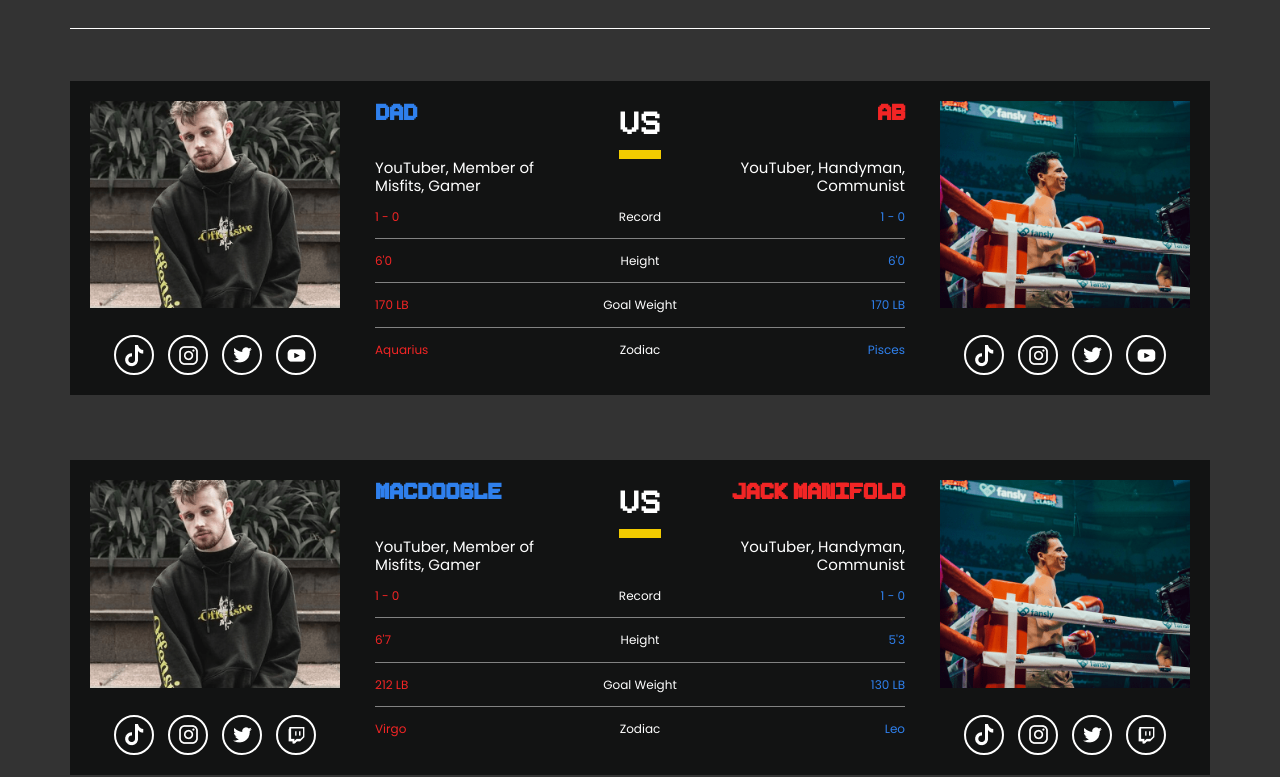
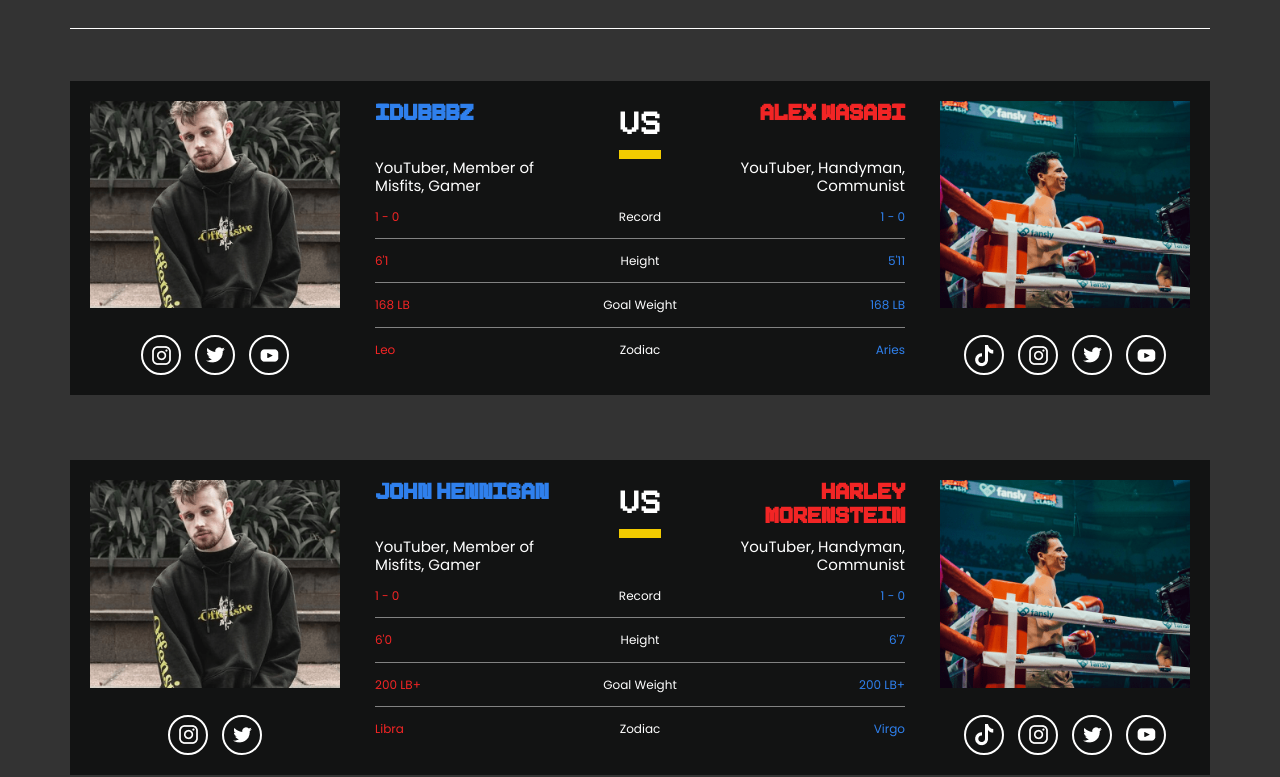
Before and after one commit to Braedencraig/creator-clash-2, a Next.js app: page / in a window 1280 px wide. Shown: the part 1143-1920 px from the top of the page. Built offline with nearby package versions, Linux system fonts and the light colour scheme.

Commit message:
edits per request

```diff
--- a/components/hero.jsx
+++ b/components/hero.jsx
@@ -10,7 +10,11 @@ export default function Hero() {
         <h2>AMALIE ARENA // Tampa, FL</h2>
       </div>
       <div className="buttons">
-        <button>
+        <button
+          onClick={() => {
+            window.open("https://www.ticketmaster.com/event/0D005E33DAC2E9EC");
+          }}
+        >
           <span>
             <img src="/assets/cartblack.png" alt="shopping cart" />
           </span>
--- a/components/matchups.js
+++ b/components/matchups.js
@@ -17,71 +17,168 @@ export default function Matchups() {
   const matchups = [
     {
       fighter1: {
-        name: "Dad",
+        name: "idubbbz",
+        bio: "YouTuber, Member of Misfits, Gamer",
+        record: "1 - 0",
+        height: "6'1",
+        weight: "168 LB",
+        zodiac: "Leo",
+        img: "/assets/goodguyfitz.png",
+        class: "light heavyweight",
+        socials: {
+          insta: "https://www.instagram.com/idubbbz/",
+          youtube: "https://www.youtube.com/c/idubbbztv",
+          twitter: "https://twitter.com/Idubbbz",
+        },
+      },
+      fighter2: {
+        name: "Alex Wasabi",
+        bio: "YouTuber, Handyman, Communist",
+        record: "1 - 0",
+        height: "5'11",
+        weight: "168 LB",
+        zodiac: "Aries",
+        img: "/assets/ididathing.png",
+        class: "light heavyweight",
+        socials: {
+          tiktok: "https://www.tiktok.com/@alexwassabi?lang=en",
+          insta: "https://www.instagram.com/alexwassabi/?hl=en",
+          youtube: "https://www.youtube.com/@Wassabi",
+          twitter: "https://twitter.com/AlexWassabi",
+        },
+      },
+      class: ["comedy"],
+    },
+    {
+      fighter1: {
+        name: "John Hennigan",
         bio: "YouTuber, Member of Misfits, Gamer",
         record: "1 - 0",
         height: "6'0",
-        weight: "170 LB",
-        zodiac: "Aquarius",
+        weight: "200 LB+",
+        zodiac: "Libra",
         img: "/assets/goodguyfitz.png",
-        class: "middleweight",
+        class: "super heavyweight",
         socials: {
-          tiktok: "https://www.tiktok.com/@nathanbarnatt",
-          insta: "https://www.instagram.com/NathanBarnatt/",
-          youtube: "https://www.youtube.com/@barnatt",
+          insta: "http://instagram.com/johnhennigan",
           twitter:
-            "https://twitter.com/NathanBarnatt?ref_src=twsrc%5Egoogle%7Ctwcamp%5Eserp%7Ctwgr%5Eauthor",
+            "https://twitter.com/TheRealMorrison?ref_src=twsrc%5Egoogle%7Ctwcamp%5Eserp%7Ctwgr%5Eauthor",
         },
       },
       fighter2: {
-        name: "AB",
+        name: "Harley Morenstein",
         bio: "YouTuber, Handyman, Communist",
         record: "1 - 0",
-        height: "6'0",
-        weight: "170 LB",
-        zodiac: "Pisces",
+        height: "6'7",
+        weight: "200 LB+",
+        zodiac: "Virgo",
         img: "/assets/ididathing.png",
-        class: "middleweight",
+        class: "super heavyweight",
         socials: {
-          tiktok: "https://www.tiktok.com/@_starkilla",
-          insta: "https://www.instagram.com/_starkilla/?hl=en",
-          youtube: "https://www.youtube.com/c/Starkilla",
-          twitter: "https://twitter.com/_Starkilla",
+          tiktok: "https://www.tiktok.com/@harleyplays",
+          insta: "http://instagram.com/harleyplays",
+          youtube: "https://www.youtube.com/c/HarleyMorenstein",
+          twitter: "https://twitter.com/HarleyPlays",
         },
       },
-      class: ["comedy", "podcasting"],
+      class: ["wrestling", "comedy"],
     },
     {
       fighter1: {
-        name: "MacDoogle",
+        name: "Ididathing",
         bio: "YouTuber, Member of Misfits, Gamer",
         record: "1 - 0",
-        height: "6'7",
-        weight: "212 LB",
+        height: "6'3",
+        weight: "200 LB+",
+        zodiac: "Leo",
+        img: "/assets/goodguyfitz.png",
+        class: "heavyweight",
+        socials: {
+          youtube: "https://www.youtube.com/c/Ididathing",
+          twitter: "https://twitter.com/ididathing1",
+        },
+      },
+      fighter2: {
+        name: "Fitz",
+        bio: "YouTuber, Handyman, Communist",
+        record: "1 - 0",
+        height: "6'3",
+        weight: "200 LB+",
         zodiac: "Virgo",
+        img: "/assets/ididathing.png",
+        class: "heavyweight",
+        socials: {
+          tiktok: "https://www.tiktok.com/@fitz?lang=en",
+          insta: "https://www.instagram.com/goodguyfitz/",
+          youtube: "https://www.youtube.com/c/Fitz",
+          twitter: "https://twitter.com/GoodGuyFitz",
+        },
+      },
+      class: ["comedy", "gaming"],
+    },
+    {
+      fighter1: {
+        name: "Froggy Fresh",
+        bio: "YouTuber, Member of Misfits, Gamer",
+        record: "1 - 0",
+        height: "5'2",
+        weight: "130 LB",
+        zodiac: "Capricorn",
         img: "/assets/goodguyfitz.png",
         class: "featherweight",
         socials: {
-          tiktok: "https://www.tiktok.com/@itsmacdoogle?lang=en",
-          insta: "https://www.instagram.com/ItsMacDoogle/",
-          twitch: "https://www.twitch.tv/itsmacdoogle",
-          twitter: "https://twitter.com/ItsMacDoogle",
+          insta: "https://www.instagram.com/iamfroggyfresh/?hl=en",
+          youtube: "https://www.youtube.com/channel/UC77bLHly_nVZJzL-nXSO2XQ",
+          twitter: "https://twitter.com/iAmFroggyFresh",
         },
       },
       fighter2: {
-        name: "Jack Manifold",
+        name: "Chris Ray Gun",
         bio: "YouTuber, Handyman, Communist",
         record: "1 - 0",
-        height: "5'3",
+        height: "5'4",
         weight: "130 LB",
-        zodiac: "Leo",
+        zodiac: "Sagittarius",
         img: "/assets/ididathing.png",
         class: "featherweight",
         socials: {
-          tiktok: "https://www.tiktok.com/@jackmanifoldtv?lang=en",
-          insta: "https://www.instagram.com/JackManifoldTV/",
-          twitch: "https://www.twitch.tv/JackManifoldTV",
-          twitter: "https://twitter.com/JackManifoldTV",
+          tiktok: "https://www.tiktok.com/@chrisraygun?lang=en",
+          twitch: "https://www.twitch.tv/chrisraygun",
+          youtube: "https://www.twitch.tv/chrisraygun",
+          twitter: "https://twitter.com/ChrisRGun",
+        },
+      },
+      class: ["music", "gaming"],
+    },
+    {
+      fighter1: {
+        name: "YodelingHaley",
+        bio: "YouTuber, Member of Misfits, Gamer",
+        record: "1 - 0",
+        height: "5'8",
+        weight: "140 LB",
+        zodiac: "Libra",
+        img: "/assets/goodguyfitz.png",
+        class: "lightweight",
+        socials: {
+          tiktok: "https://www.tiktok.com/@yodelinghaley?lang=en",
+          insta: "https://www.instagram.com/yodelinghaley/?hl=en",
+          youtube: "https://www.youtube.com/channel/UCsNOMACOZuOMd3snYwjlX9w",
+        },
+      },
+      fighter2: {
+        name: "Marisha Ray Huber",
+        bio: "YouTuber, Handyman, Communist",
+        record: "1 - 0",
+        height: "5'6",
+        weight: "140 LB",
+        zodiac: "Taurus",
+        img: "/assets/ididathing.png",
+        class: "lightweight",
+        socials: {
+          insta: "https://www.instagram.com/marisha_ray/?hl=en",
+          twitter:
+            "https://twitter.com/Marisha_Ray?ref_src=twsrc%5Egoogle%7Ctwcamp%5Eserp%7Ctwgr%5Eauthor",
         },
       },
       class: ["comedy", "gaming"],
@@ -117,76 +214,6 @@ export default function Matchups() {
           twitch: "https://www.twitch.tv/muscleparty",
           youtube: "https://www.youtube.com/channel/UCfxiHyr_Aie9Cl2qQvnAaBg",
           twitter: "https://twitter.com/Hundar",
-        },
-      },
-      class: ["comedy", "gaming"],
-    },
-    {
-      fighter1: {
-        name: "Alanah Pearce",
-        bio: "YouTuber, Member of Misfits, Gamer",
-        record: "1 - 0",
-        height: "5'9",
-        weight: "165 LB",
-        zodiac: "Virgo",
-        img: "/assets/goodguyfitz.png",
-        class: "middleweight",
-        socials: {
-          tiktok: "https://www.tiktok.com/@charalanahzard?lang=en",
-          insta: "https://www.instagram.com/charalanahzard/",
-          youtube: "https://www.youtube.com/channel/UCKpBmnEfSy20al-Fk_2YzVA",
-          twitter: "https://twitter.com/charalanahzard",
-        },
-      },
-      fighter2: {
-        name: "RIPMika",
-        bio: "YouTuber, Handyman, Communist",
-        record: "1 - 0",
-        height: "5'9",
-        weight: "165 LB",
-        zodiac: "Virgo",
-        img: "/assets/ididathing.png",
-        class: "middleweight",
-        socials: {
-          tiktok: "https://www.tiktok.com/@ripmika?lang=en",
-          insta: "https://www.instagram.com/ripmika/",
-          twitch: "https://www.twitch.tv/ripmika",
-          twitter:
-            "https://twitter.com/RIPmika?ref_src=twsrc%5Egoogle%7Ctwcamp%5Eserp%7Ctwgr%5Eauthor",
-        },
-      },
-      class: ["gaming"],
-    },
-    //
-    {
-      fighter1: {
-        name: "Ididathing",
-        bio: "YouTuber, Member of Misfits, Gamer",
-        record: "1 - 0",
-        height: "6'3",
-        weight: "200 LB+",
-        zodiac: "Leo",
-        img: "/assets/goodguyfitz.png",
-        class: "heavyweight",
-        socials: {
-          youtube: "https://www.youtube.com/c/Ididathing",
-          twitter: "https://twitter.com/ididathing1",
-        },
-      },
-      fighter2: {
-        name: "Fitz",
-        bio: "YouTuber, Handyman, Communist",
-        record: "1 - 0",
-        height: "6'3",
-        weight: "200 LB+",
-        zodiac: "Virgo",
-        img: "/assets/ididathing.png",
-        class: "heavyweight",
-        socials: {
-          tiktok: "https://www.tiktok.com/@fitz?lang=en",
-          insta: "https://www.instagram.com/goodguyfitz/",
-          youtube: "https://www.youtube.com/c/Fitz",
-          twitter: "https://twitter.com/GoodGuyFitz",
         },
       },
       class: ["comedy", "gaming"],
@@ -229,37 +256,39 @@ export default function Matchups() {
     },
     {
       fighter1: {
-        name: "idubbbz",
+        name: "Alanah Pearce",
         bio: "YouTuber, Member of Misfits, Gamer",
         record: "1 - 0",
-        height: "6'1",
-        weight: "168 LB",
-        zodiac: "Leo",
+        height: "5'9",
+        weight: "165 LB",
+        zodiac: "Virgo",
         img: "/assets/goodguyfitz.png",
-        class: "light heavyweight",
+        class: "middleweight",
         socials: {
-          insta: "https://www.instagram.com/idubbbz/",
-          youtube: "https://www.youtube.com/c/idubbbztv",
-          twitter: "https://twitter.com/Idubbbz",
+          tiktok: "https://www.tiktok.com/@charalanahzard?lang=en",
+          insta: "https://www.instagram.com/charalanahzard/",
+          youtube: "https://www.youtube.com/channel/UCKpBmnEfSy20al-Fk_2YzVA",
+          twitter: "https://twitter.com/charalanahzard",
         },
       },
       fighter2: {
-        name: "Alex Wasabi",
+        name: "RIPMika",
         bio: "YouTuber, Handyman, Communist",
         record: "1 - 0",
-        height: "5'11",
-        weight: "168 LB",
-        zodiac: "Aries",
+        height: "5'9",
+        weight: "165 LB",
+        zodiac: "Virgo",
         img: "/assets/ididathing.png",
-        class: "light heavyweight",
+        class: "middleweight",
         socials: {
-          tiktok: "https://www.tiktok.com/@alexwassabi?lang=en",
-          insta: "https://www.instagram.com/alexwassabi/?hl=en",
-          youtube: "https://www.youtube.com/@Wassabi",
-          twitter: "https://twitter.com/AlexWassabi",
+          tiktok: "https://www.tiktok.com/@ripmika?lang=en",
+          insta: "https://www.instagram.com/ripmika/",
+          twitch: "https://www.twitch.tv/ripmika",
+          twitter:
+            "https://twitter.com/RIPmika?ref_src=twsrc%5Egoogle%7Ctwcamp%5Eserp%7Ctwgr%5Eauthor",
         },
       },
-      class: ["comedy"],
+      class: ["gaming"],
     },
     {
       fighter1: {
@@ -298,36 +327,39 @@ export default function Matchups() {
     },
     {
       fighter1: {
-        name: "YodelingHaley",
+        name: "Dad",
         bio: "YouTuber, Member of Misfits, Gamer",
         record: "1 - 0",
-        height: "5'8",
-        weight: "140 LB",
-        zodiac: "Libra",
+        height: "6'0",
+        weight: "170 LB",
+        zodiac: "Aquarius",
         img: "/assets/goodguyfitz.png",
-        class: "lightweight",
+        class: "middleweight",
         socials: {
-          tiktok: "https://www.tiktok.com/@yodelinghaley?lang=en",
-          insta: "https://www.instagram.com/yodelinghaley/?hl=en",
-          youtube: "https://www.youtube.com/channel/UCsNOMACOZuOMd3snYwjlX9w",
+          tiktok: "https://www.tiktok.com/@nathanbarnatt",
+          insta: "https://www.instagram.com/NathanBarnatt/",
+          youtube: "https://www.youtube.com/@barnatt",
+          twitter:
+            "https://twitter.com/NathanBarnatt?ref_src=twsrc%5Egoogle%7Ctwcamp%5Eserp%7Ctwgr%5Eauthor",
         },
       },
       fighter2: {
-        name: "Marisha Ray Huber",
+        name: "AB",
         bio: "YouTuber, Handyman, Communist",
         record: "1 - 0",
-        height: "5'6",
-        weight: "140 LB",
-        zodiac: "Taurus",
+        height: "6'0",
+        weight: "170 LB",
+        zodiac: "Pisces",
         img: "/assets/ididathing.png",
-        class: "lightweight",
+        class: "middleweight",
         socials: {
-          insta: "https://www.instagram.com/marisha_ray/?hl=en",
-          twitter:
-            "https://twitter.com/Marisha_Ray?ref_src=twsrc%5Egoogle%7Ctwcamp%5Eserp%7Ctwgr%5Eauthor",
+          tiktok: "https://www.tiktok.com/@_starkilla",
+          insta: "https://www.instagram.com/_starkilla/?hl=en",
+          youtube: "https://www.youtube.com/c/Starkilla",
+          twitter: "https://twitter.com/_Starkilla",
         },
       },
-      class: ["comedy", "gaming"],
+      class: ["comedy", "podcasting"],
     },
     {
       fighter1: {
@@ -366,71 +398,37 @@ export default function Matchups() {
     },
     {
       fighter1: {
-        name: "Froggy Fresh",
+        name: "Dakota Olave",
         bio: "YouTuber, Member of Misfits, Gamer",
         record: "1 - 0",
-        height: "5'2",
-        weight: "130 LB",
-        zodiac: "Capricorn",
+        height: "6'7",
+        weight: "135 LB",
+        zodiac: "Scorpio",
         img: "/assets/goodguyfitz.png",
         class: "featherweight",
         socials: {
-          insta: "https://www.instagram.com/iamfroggyfresh/?hl=en",
-          youtube: "https://www.youtube.com/channel/UC77bLHly_nVZJzL-nXSO2XQ",
-          twitter: "https://twitter.com/iAmFroggyFresh",
+          tiktok: "https://www.tiktok.com/@dakotaolave?lang=en",
+          insta: "https://www.instagram.com/dakotaolave/?hl=en",
+          youtube: "https://www.youtube.com/dakotaolave",
         },
       },
       fighter2: {
-        name: "Chris Ray Gun",
+        name: "Jack Manifold",
         bio: "YouTuber, Handyman, Communist",
         record: "1 - 0",
-        height: "5'4",
+        height: "5'9",
         weight: "130 LB",
-        zodiac: "Sagittarius",
+        zodiac: "Leo",
         img: "/assets/ididathing.png",
         class: "featherweight",
         socials: {
-          tiktok: "https://www.tiktok.com/@chrisraygun?lang=en",
-          twitch: "https://www.twitch.tv/chrisraygun",
-          youtube: "https://www.twitch.tv/chrisraygun",
-          twitter: "https://twitter.com/ChrisRGun",
+          tiktok: "https://www.tiktok.com/@jackmanifoldtv?lang=en",
+          insta: "https://www.instagram.com/JackManifoldTV/",
+          twitch: "https://www.twitch.tv/JackManifoldTV",
+          twitter: "https://twitter.com/JackManifoldTV",
         },
       },
-      class: ["music", "gaming"],
-    },
-    {
-      fighter1: {
-        name: "John Morrison",
-        bio: "YouTuber, Member of Misfits, Gamer",
-        record: "1 - 0",
-        height: "6'0",
-        weight: "200 LB+",
-        zodiac: "Virgo",
-        img: "/assets/goodguyfitz.png",
-        class: "super heavyweight",
-        socials: {
-          insta: "http://instagram.com/johnhennigan",
-          twitter:
-            "https://twitter.com/TheRealMorrison?ref_src=twsrc%5Egoogle%7Ctwcamp%5Eserp%7Ctwgr%5Eauthor",
-        },
-      },
-      fighter2: {
-        name: "Harley Morenstein",
-        bio: "YouTuber, Handyman, Communist",
-        record: "1 - 0",
-        height: "6'7",
-        weight: "200 LB+",
-        zodiac: "Virgo",
-        img: "/assets/ididathing.png",
-        class: "super heavyweight",
-        socials: {
-          tiktok: "https://www.tiktok.com/@harleyplays",
-          insta: "http://instagram.com/harleyplays",
-          youtube: "https://www.youtube.com/c/HarleyMorenstein",
-          twitter: "https://twitter.com/HarleyPlays",
-        },
-      },
-      class: ["wrestling", "comedy"],
+      class: ["comedy", "gaming"],
     },
   ];
 
--- a/components/navigation.jsx
+++ b/components/navigation.jsx
@@ -14,7 +14,7 @@ export default function Navigation({
   setLaunchModal,
 }) {
   const handleMenuOne = () => {
-    console.log("Go To Ticket Link 1");
+    window.open("https://www.ticketmaster.com/event/0D005E33DAC2E9EC");
   };
 
   const handleMenuTwo = () => {
--- a/pages/faq.js
+++ b/pages/faq.js
@@ -14,7 +14,7 @@ export default function Home() {
   const [launchModal, setLaunchModal] = useState(false);
 
   const handleMenuOne = () => {
-    console.log("Go To Ticket Link 1");
+    window.open("https://www.ticketmaster.com/event/0D005E33DAC2E9EC");
   };
 
   const handleMenuTwo = () => {
--- a/pages/index.js
+++ b/pages/index.js
@@ -18,7 +18,7 @@ export default function Home() {
   const [launchModal, setLaunchModal] = useState(false);
 
   const handleMenuOne = () => {
-    console.log("Go To Ticket Link 1");
+    window.open("https://www.ticketmaster.com/event/0D005E33DAC2E9EC");
   };
 
   const handleMenuTwo = () => {
--- a/pages/sponsorships.js
+++ b/pages/sponsorships.js
@@ -13,7 +13,7 @@ export default function Home() {
   const [launchModal, setLaunchModal] = useState(false);
 
   const handleMenuOne = () => {
-    console.log("Go To Ticket Link 1");
+    window.open("https://www.ticketmaster.com/event/0D005E33DAC2E9EC");
   };
 
   const handleMenuTwo = () => {
--- a/styles/globals.css
+++ b/styles/globals.css
@@ -874,6 +874,7 @@ a {
 }
 
 .fight-card-matchup-fighter-info h3 {
+  line-height: 30px;
   color: #2f80ed;
   font-size: 38px;
   margin-bottom: 8px;
@@ -893,6 +894,7 @@ a {
 }
 
 .fight-card-matchup-fighter-info .reverse-h3 {
+  line-height: 30px;
   color: #f22525;
   font-size: 38px;
   margin-bottom: 8px;
```
Also changed, not shown: components/faq.js (+31 -9 lines).
